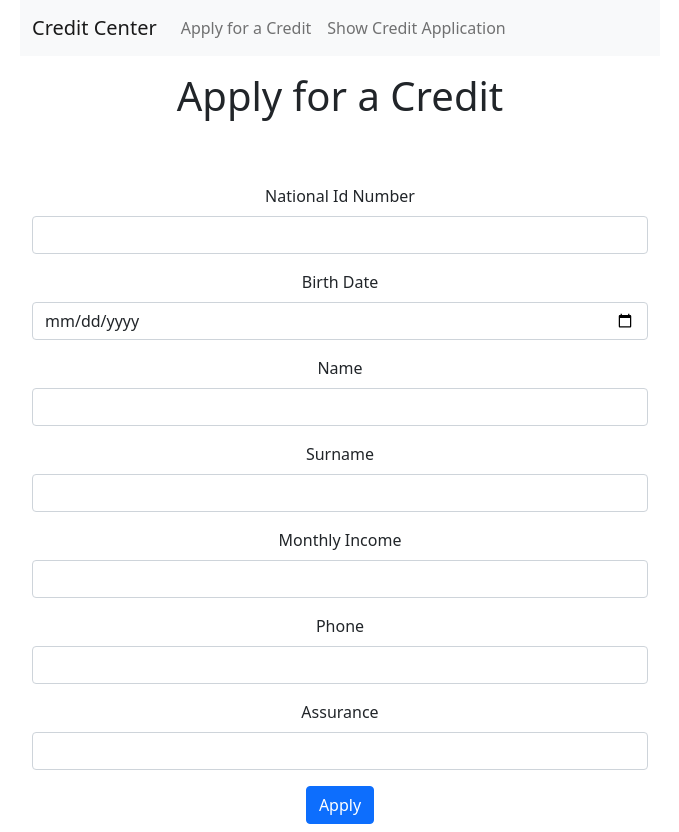
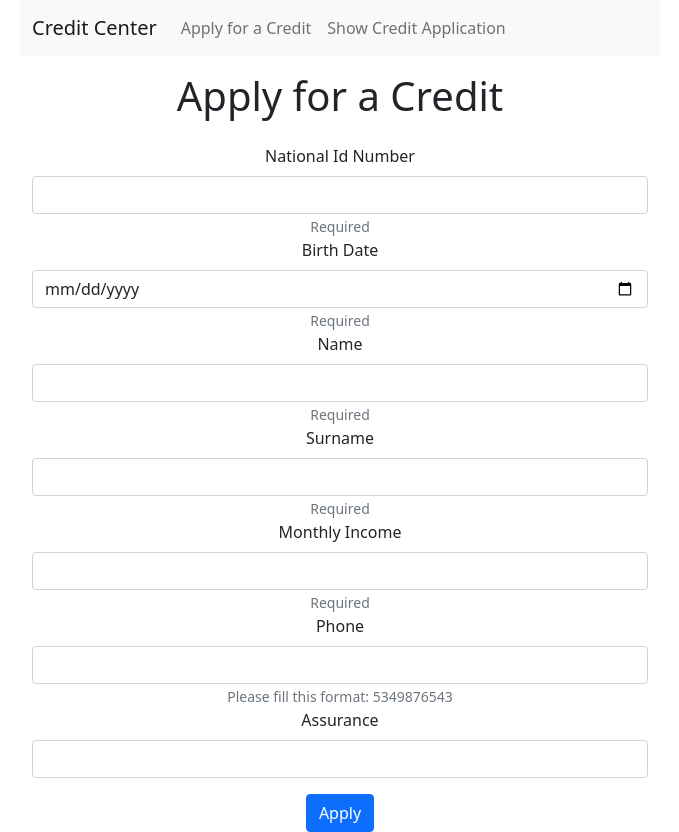
Before and after one commit to ertugrulgurkan/n11-talenthub-bootcamp-graduation-project-ertugrulgurkan, a React (Create React App) app in the folder credit-frontend/: page /apply-credit in a window 1280 px wide. Shown: the whole page, without its empty margins (300-979 px from the left). Built offline with nearby package versions, Linux system fonts and the light colour scheme.

Commit message:
input patterns

```diff
--- a/credit-frontend/src/components/credit/ApplyCreditPage.js
+++ b/credit-frontend/src/components/credit/ApplyCreditPage.js
@@ -61,10 +61,10 @@ class ApplyCreditPage extends React.Component {
           {this.state.showForm ? (
             <Form
               id="apply-credit-form"
-              className="mt-5"
+              className="mt-1"
               onSubmit={this.handleFormSubmit}
             >
-              <Form.Group className="mb-3">
+              <Form.Group className="">
                 <Form.Label htmlFor="nationalIdNumber">
                   National Id Number
                 </Form.Label>
@@ -73,32 +73,47 @@ class ApplyCreditPage extends React.Component {
                   name="nationalIdNumber"
                   maxLength={11}
                   minLength={11}
+                  pattern="[0-9]*"
                   required
                 />
+                <Form.Text className="text-muted">Required</Form.Text>
               </Form.Group>
-              <Form.Group className="mb-3">
+              <Form.Group className="">
                 <Form.Label htmlFor="birthDate">Birth Date</Form.Label>
                 <Form.Control type="date" name="birthDate" required />
+                <Form.Text className="text-muted">Required</Form.Text>
               </Form.Group>
-              <Form.Group className="mb-3">
+              <Form.Group className="">
                 <Form.Label htmlFor="name">Name</Form.Label>
                 <Form.Control type="text" name="name" required />
+                <Form.Text className="text-muted">Required</Form.Text>
               </Form.Group>
-              <Form.Group className="mb-3">
+              <Form.Group className="">
                 <Form.Label htmlFor="surname">Surname</Form.Label>
                 <Form.Control type="text" name="surname" required />
+                <Form.Text className="text-muted">Required</Form.Text>
               </Form.Group>
-              <Form.Group className="mb-3">
+              <Form.Group className="">
                 <Form.Label htmlFor="monthlyIncome">Monthly Income</Form.Label>
-                <Form.Control name="monthlyIncome" required />
+                <Form.Control name="monthlyIncome" maxLength={7} pattern="[0-9]*" required />
+                <Form.Text className="text-muted">Required</Form.Text>
               </Form.Group>
-              <Form.Group className="mb-3">
+              <Form.Group className="">
                 <Form.Label htmlFor="phone">Phone</Form.Label>
-                <Form.Control name="phone" required />
+                <Form.Control
+                  name="phone"
+                  required
+                  maxLength={10}
+                  minLength={10}
+                  pattern="[0-9]*"
+                />
+                <Form.Text className="text-muted">
+                  Please fill this format: 5349876543
+                </Form.Text>
               </Form.Group>
               <Form.Group className="mb-3">
                 <Form.Label htmlFor="assurance">Assurance</Form.Label>
-                <Form.Control name="assurance" />
+                <Form.Control name="assurance" maxLength={8} pattern="[0-9]*" />
               </Form.Group>
 
               <Button variant="primary" type="submit">
@@ -112,7 +127,7 @@ class ApplyCreditPage extends React.Component {
               className="mb-3 mt-3"
               show={this.state.showAlert}
             >
-              <Alert.Heading>Oh snap! You got an error!</Alert.Heading>
+              <Alert.Heading>You got an error!</Alert.Heading>
               <p>{this.state.errorMessage}</p>
             </Alert>
           )}
--- a/credit-frontend/src/components/credit/ShowCreditApplicationPage.js
+++ b/credit-frontend/src/components/credit/ShowCreditApplicationPage.js
@@ -78,6 +78,7 @@ class ShowCreditApplicationPage extends React.Component {
                   name="nationalIdNumber"
                   maxLength={11}
                   minLength={11}
+                  pattern="[0-9]*"
                   required
                 />
               </Form.Group>
```
